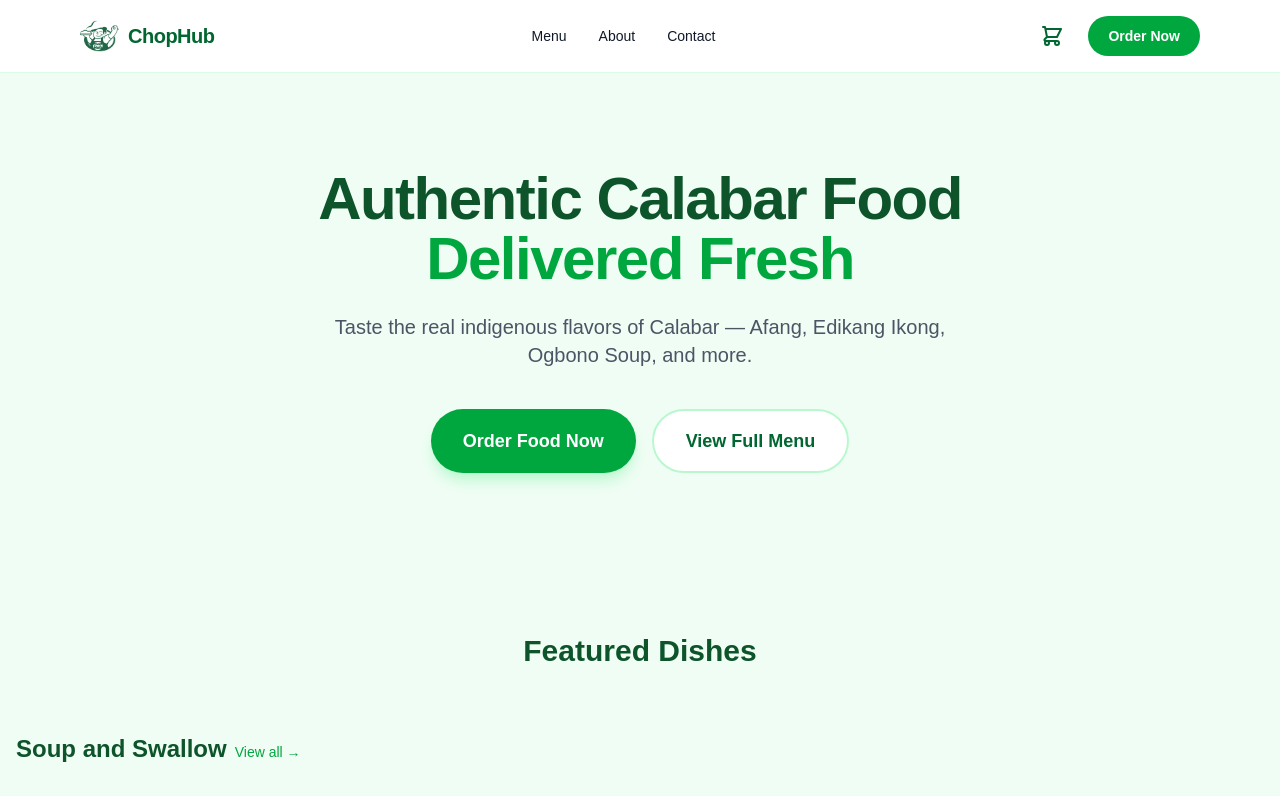
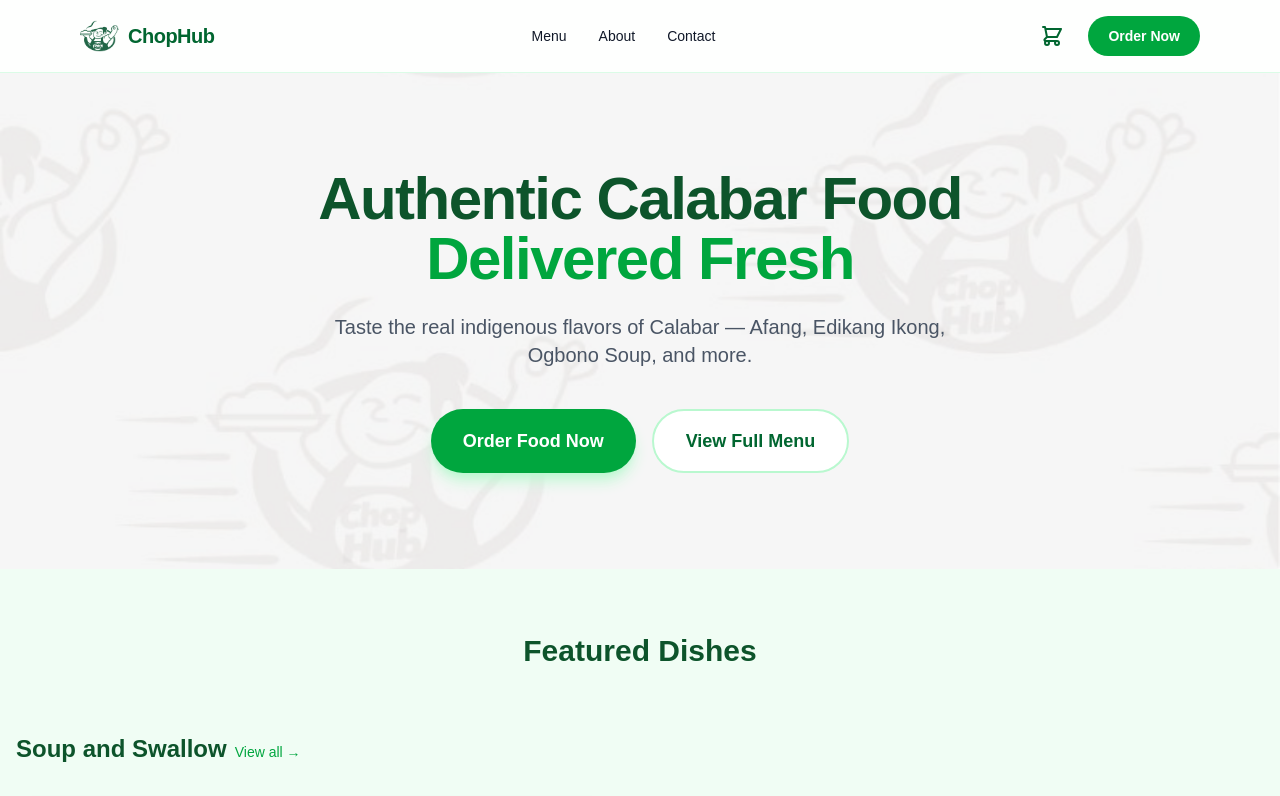
Before and after one commit to ChopHub147/chophub, a Next.js app: page / in a window 1280 px wide. Shown: the top 796 px of the page. Built offline with nearby package versions, Linux system fonts and the light colour scheme.

Commit message:
Add branded hero background
Use the uploaded ChopHub artwork behind the hero content with a readable overlay.

```diff
--- a/app/page.tsx
+++ b/app/page.tsx
@@ -540,8 +540,12 @@ export default function Home() {
       </header>
 
       {/* Hero Section */}
-      <section className="relative">
-        <div className="max-w-6xl mx-auto px-4 py-16 md:py-24 text-center">
+      <section
+        className="relative overflow-hidden bg-cover bg-center"
+        style={{ backgroundImage: "url('/chophub-background.jpg')" }}
+      >
+        <div className="absolute inset-0 bg-white/55" aria-hidden="true" />
+        <div className="relative max-w-6xl mx-auto px-4 py-16 md:py-24 text-center">
           <h1 className="text-4xl md:text-6xl font-bold tracking-tight mb-6 text-green-900">
             Authentic Calabar Food
             <br />
```
Also changed, not shown: public/chophub-background.jpg (added).
